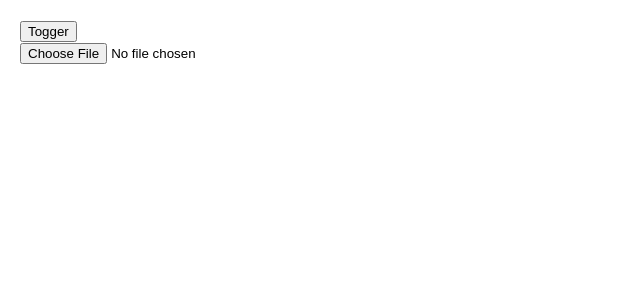
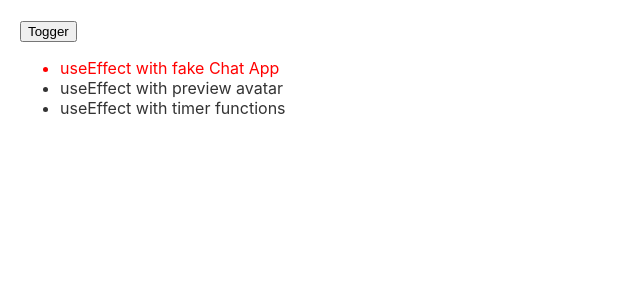
Before and after one commit to hieule210924tb/learn-react, a React (Create React App) app: page / in a window 1280 px wide. Both pictures are taken after a click on the button "Togger". Shown: the top 300 px of the page, without its empty margins (0-640 px from the left). Built offline with nearby package versions, Linux system fonts and the light colour scheme.

Commit message:
useEffect with fake Chat App

```diff
--- a/src/Content.js
+++ b/src/Content.js
@@ -1,26 +1,44 @@
 import { useEffect, useState } from "react";
 
 function Content() {
-    const [avatar, setAvatar] =useState()
-
-    const handleImg = (e) =>{
-       const file = e.target.files[0] //Lấy tệp hình ảnh đầu tiên mà người dùng chọn (e.target.files[0])
-       setAvatar(URL.createObjectURL(file)) //Tạo URL tạm thời và  lưu vào state
-    }
+    const [lessonId , setLessonId] = useState(1)
+    const lessons= [
+        {
+            id:1,
+            name:'useEffect with fake Chat App'
+        },
+        {
+            id:2,
+            name:'useEffect with preview avatar'
+        },
+        {
+            id:3,
+            name:'useEffect with timer functions'
+        },
+    ]
     useEffect(()=>{
-        // URL.revokeObjectURL(avatar) giúp giải phóng bộ nhớ khi avatar thay đổi hoặc component bị unmount.
-       return ()=>{ //Khi chọn ảnh khác, ảnh cũ sẽ được giải phóng bộ nhớ.
-       URL.revokeObjectURL(avatar)
-       }
-
-    },[avatar])
+        const handleComment =({detail})=>{
+              console.log(detail);
+        }
+        window.addEventListener(`lesson-${lessonId}`, handleComment)
+        return()=>{
+            window.removeEventListener(`lesson-${lessonId}`, handleComment)
+        }
+    },[lessonId])
     return (
         <div>
-            <input
-             type="file"
-             onChange={handleImg}
-            />
-            {avatar && (<img src={avatar} alt="" width='20%' />)}
+            <ul>
+             {
+                lessons.map(lesson =>(
+                <li
+                 key={lesson.id}
+                 style={{color: lessonId === lesson.id ? 'red' :'#333'}}
+                 onClick={()=>setLessonId(lesson.id)}
+                >
+                    {lesson.name}
+                </li>))
+             }
+            </ul>
         </div>
     );
 }
--- a/src/index.js
+++ b/src/index.js
@@ -3,8 +3,19 @@
 import './index.css';
 import App from './App';
 import reportWebVitals from './reportWebVitals';
-
-
+//fack comment
+function emitComment(id){
+      setInterval(()=>{
+        window.dispatchEvent(
+          new CustomEvent(`lesson-${id}`,{
+            detail:` Nội dung comment của lesson-${id}` //detail phát đi cái nào , thì nhận lại CustomEvent cái đó
+          })
+        )
+      },2000)
+}
+emitComment(1)
+emitComment(2)
+emitComment(3)
 const root = ReactDOM.createRoot(document.getElementById('root'));
 root.render(
   // <React.StrictMode>
```
